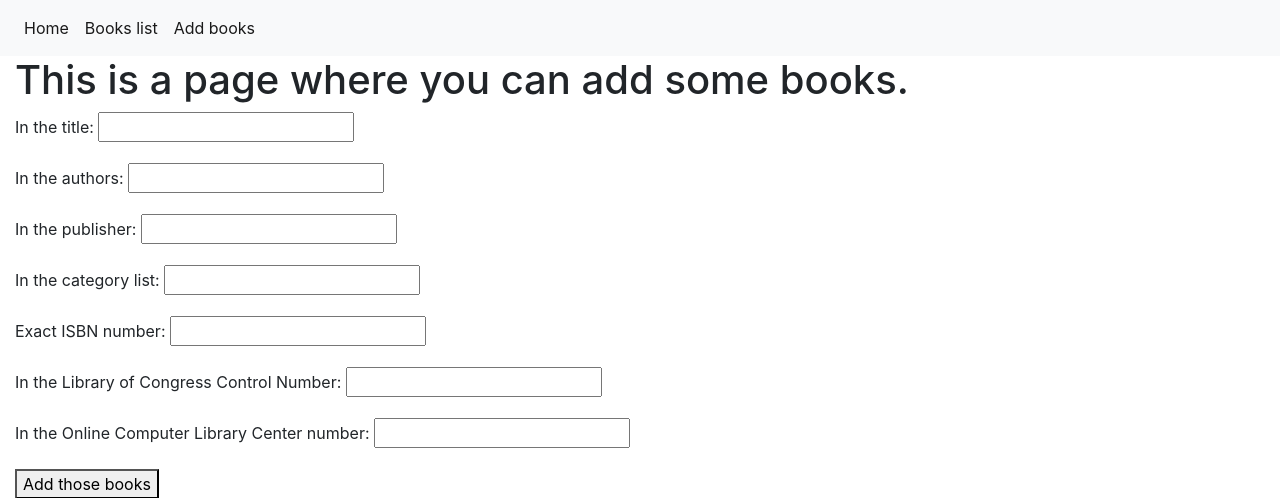
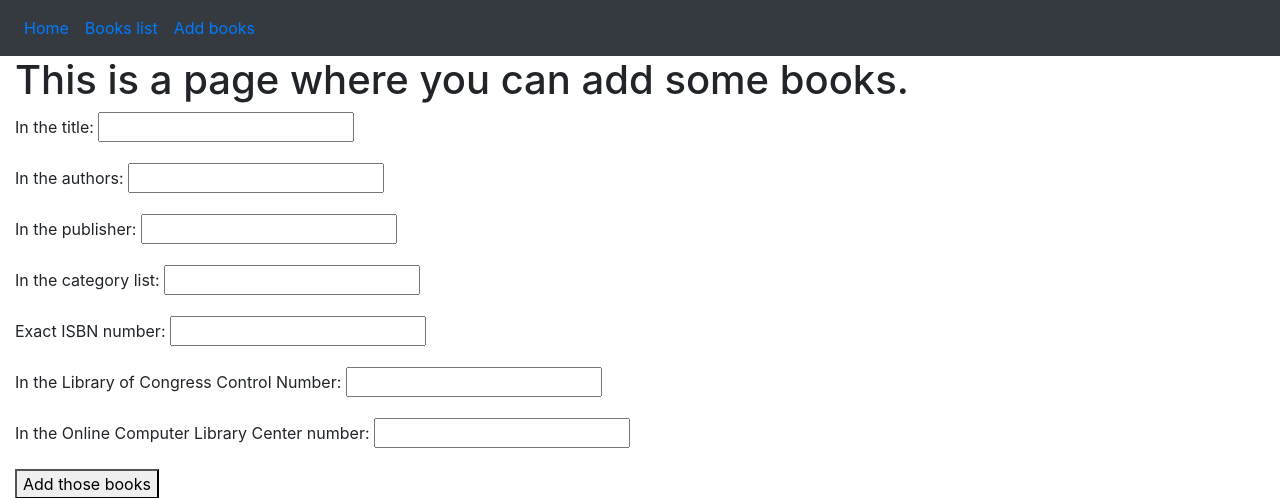
Before and after one commit to FFFFFRYGIO/private-collection, a Django app: page /add_books/ in a window 1280 px wide. Shown: the top 498 px of the page. Run offline with Django 4.2, Linux system fonts and the light colour scheme; some libraries are stand-ins or nearby versions.

Commit message:
base template changes

```diff
--- a/priv_coll/main/templates/main/base.html
+++ b/priv_coll/main/templates/main/base.html
@@ -8,7 +8,7 @@
 </head>
 <body>
 
-<nav class="navbar navbar-expand-lg navbar-light bg-light">
+<nav class="navbar navbar-expand-lg navbar-white bg-dark">
     <div class="collapse navbar-collapse" id="navbarNav">
         <ul class="navbar-nav">
             <li class="nav-item active">
```
